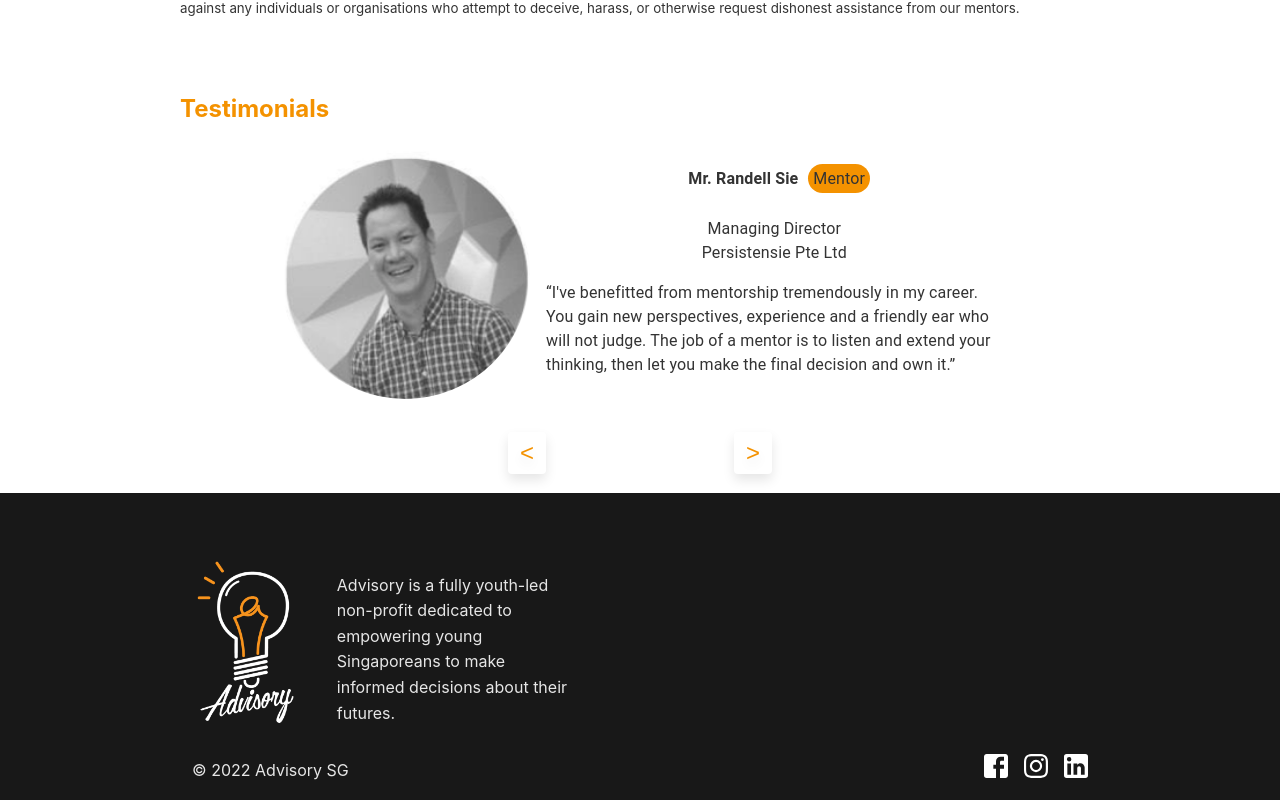
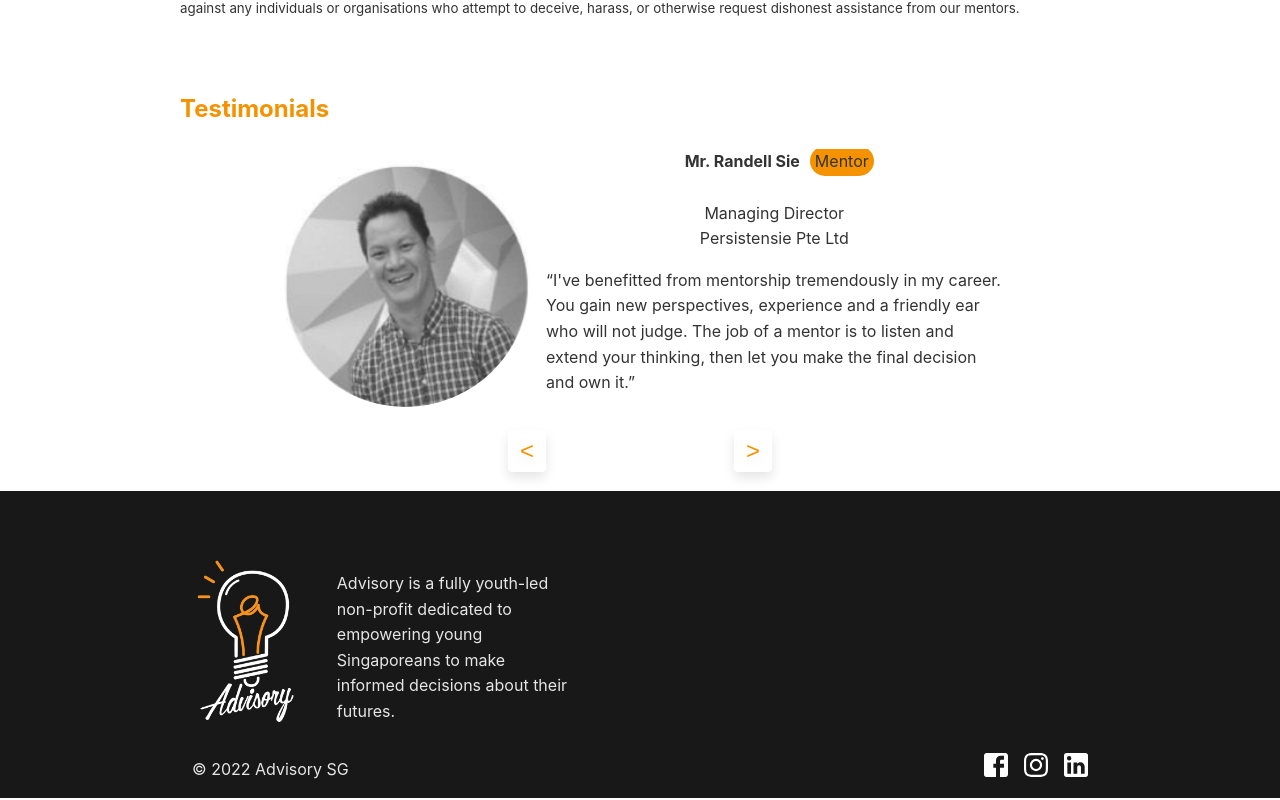
Before and after one commit to AdvisorySG/mentorship-page, a Next.js app: page / in a window 1280 px wide. Shown: the part 885-1685 px from the top of the page. Built offline with nearby package versions, Linux system fonts and the light colour scheme.

Commit message:
fix: hydration errors
See https://nextjs.org/docs/messages/react-hydration-error.
MUI's Typography component produces a <p> element, which is the cause of
the hydration errors.

```diff
--- a/pages/index.tsx
+++ b/pages/index.tsx
@@ -1,10 +1,9 @@
-import React, { useRef, useState, useEffect } from "react";
+import React, { useRef, useEffect } from "react";
 import Glide from "@glidejs/glide";
 import "@glidejs/glide/dist/css/glide.core.min.css";
 import "@glidejs/glide/dist/css/glide.theme.min.css";
 import { Grid } from "@mui/material";
 import Box from "@mui/material/Box";
-import Typography from "@mui/material/Typography";
 import useMediaQuery from "@mui/material/useMediaQuery";
 import { advisoryMentorshipLogo } from "../components/assets";
 import Header from "../components/Header";
@@ -274,10 +273,9 @@ const Index = () => {
                         </Box>
                       </Grid>
                       <Grid item xs={isSmall ? 12 : 7}>
-                        <Typography sx={{ paddingBottom: "20px" }}>
+                        <div style={{ paddingBottom: "20px" }}>
                           {testimonial.type === "Mentor" ? (
                             <>
-                              <p>
                               <strong style={{ padding: "10px" }}>
                                 {testimonial.person}
                               </strong>
@@ -297,14 +295,12 @@ const Index = () => {
                                   {testimonial.company}
                                 </p>
                               </div>
-                              </p>
                               <div style={{ textAlign: "left" }}>
                                 {testimonial.text}
                               </div>
                             </>
                           ) : (
                             <>
-                              <p>
                               <strong style={{ padding: "10px" }}>
                                 {testimonial.person}
                               </strong>
@@ -321,13 +317,12 @@ const Index = () => {
                               <div style={{ paddingTop: "10px" }}>
                                 <p>{testimonial.school}</p>
                               </div>
-                              </p>
                               <div style={{ textAlign: "left" }}>
                                 {testimonial.text}
                               </div>
                             </>
                           )}
-                        </Typography>
+                        </div>
                       </Grid>
                     </Grid>
                   </li>
```
Lines whose indentation alone changed are shown as unchanged.
